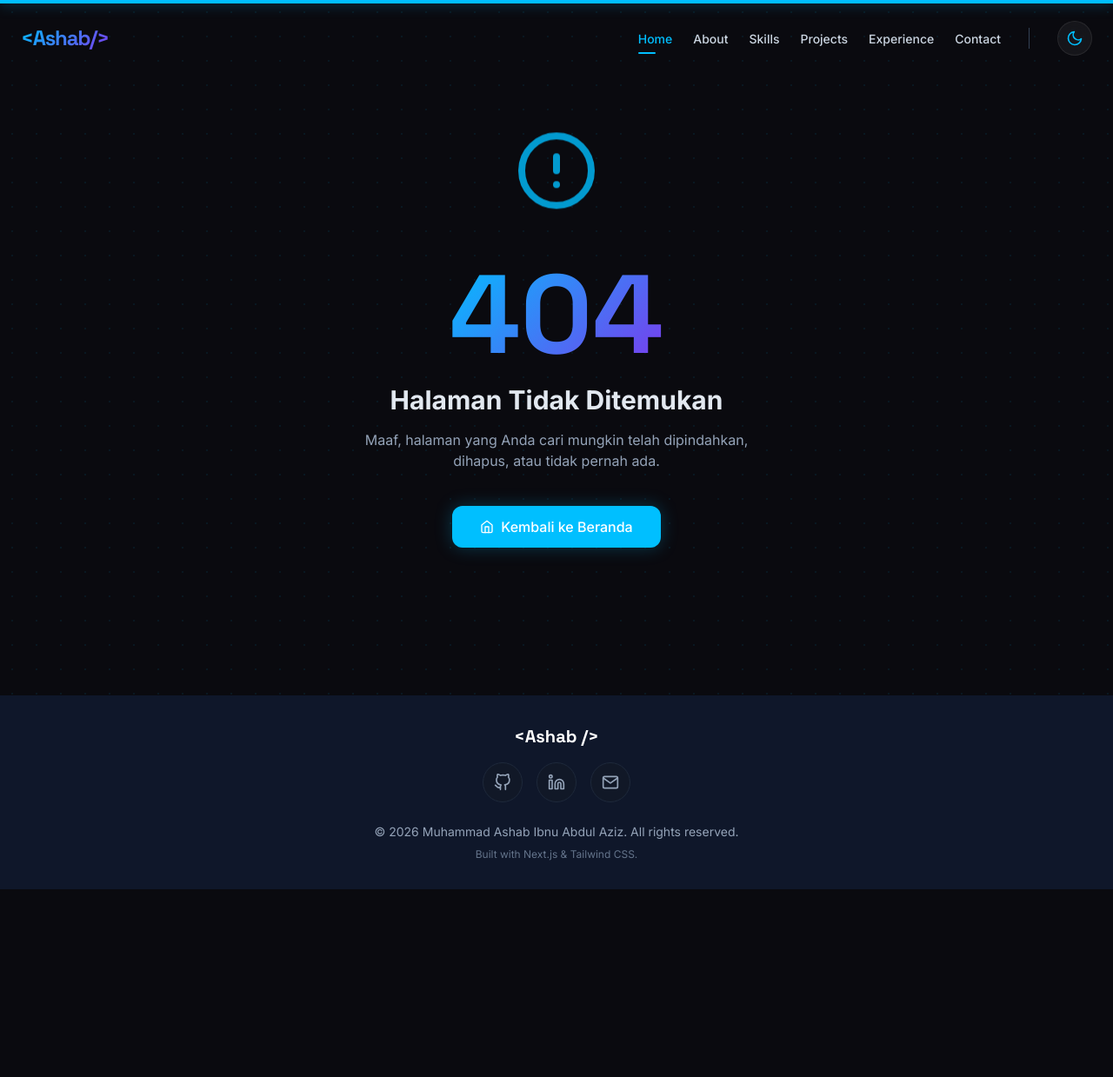
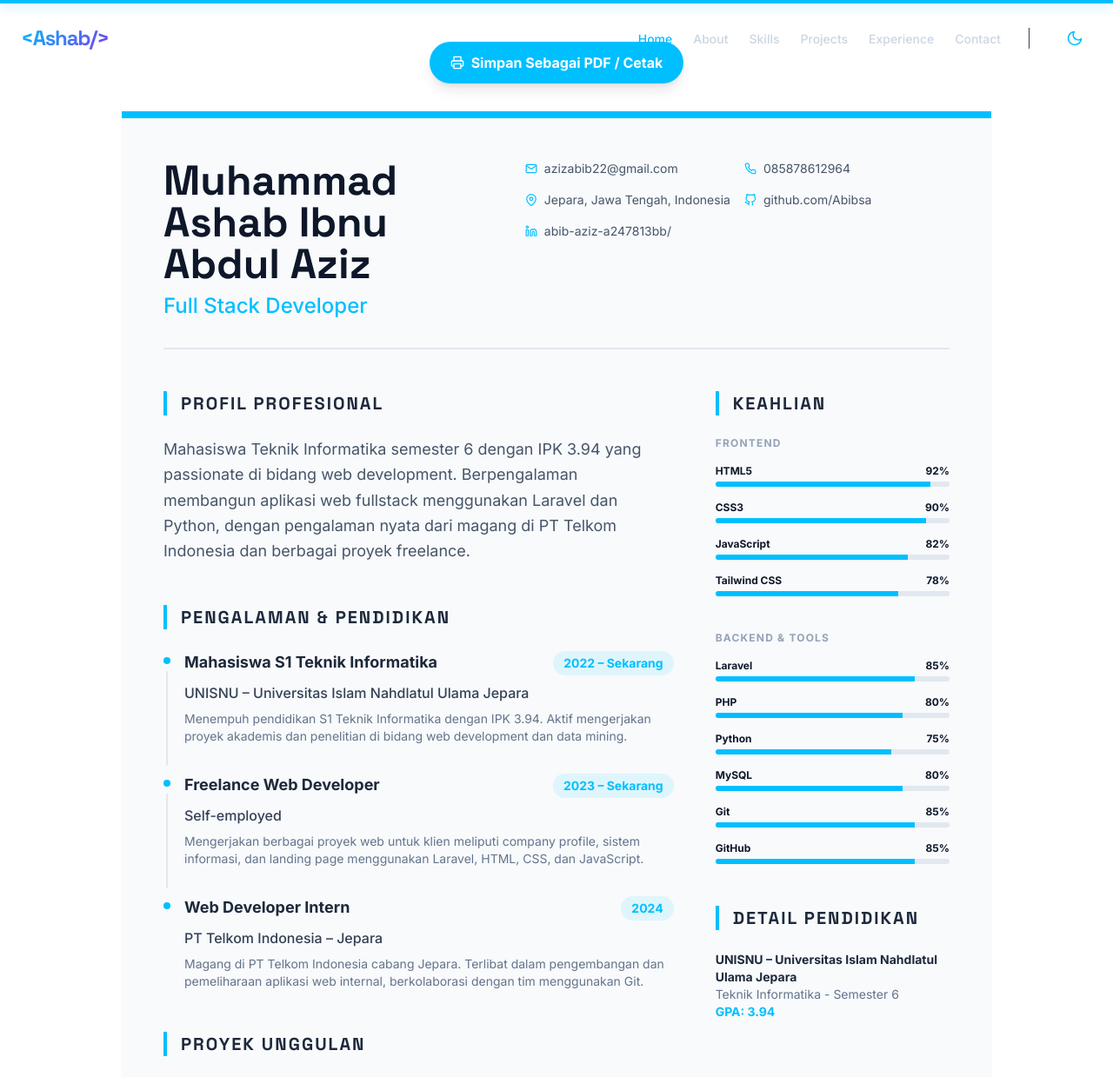
Before and after one commit to Abibsa/abib-portofolio, a Next.js app: page /cv in a window 1280 px wide. Before the commit this address had no page. Shown: the top 1239 px of the page at 87% size. Before the commit the page ends 1023 px from the top, so only its background shows below. Built offline with nearby package versions, Linux system fonts and the light colour scheme.

Commit message:
Added printable CV page at /cv and updated About section link to prevent 404

```diff
--- /dev/null
+++ b/app/cv/page.tsx
@@ -0,0 +1,164 @@
+"use client";
+
+import { personalInfo, skills, experiences, projects } from "@/lib/data";
+import { FiMail, FiPhone, FiGithub, FiLinkedin, FiMapPin, FiPrinter } from "react-icons/fi";
+
+export default function CVPage() {
+  return (
+    <div className="bg-white min-h-screen pt-24 md:pt-12 pb-12 text-slate-900 font-sans">
+      {/* Tombol Cetak (Akan disembunyikan saat di-print) */}
+      <div className="container mx-auto px-6 mb-8 flex justify-center print:hidden">
+        <button
+          onClick={() => window.print()}
+          className="flex items-center gap-2 px-6 py-3 bg-primary text-white rounded-full font-bold shadow-lg hover:scale-105 transition-all"
+        >
+          <FiPrinter /> Simpan Sebagai PDF / Cetak
+        </button>
+      </div>
+
+      <div className="max-w-[1000px] mx-auto p-8 md:p-12 border-t-8 border-primary bg-slate-50 shadow-sm print:shadow-none print:bg-white print:p-0 print:border-none">
+
+        {/* Header Section */}
+        <header className="flex flex-col md:flex-row justify-between items-start mb-12 border-b-2 border-slate-200 pb-8 gap-8">
+          <div className="flex-1">
+            <h1 className="text-4xl md:text-5xl font-bold font-heading mb-2">{personalInfo.nama}</h1>
+            <h2 className="text-2xl text-primary font-medium">{personalInfo.title}</h2>
+          </div>
+
+          <div className="grid grid-cols-1 sm:grid-cols-2 gap-4 text-sm text-slate-600">
+            <div className="flex items-center gap-2">
+              <FiMail className="text-primary" /> {personalInfo.email}
+            </div>
+            <div className="flex items-center gap-2 text-wrap">
+              <FiPhone className="text-primary shrink-0" /> {personalInfo.phone}
+            </div>
+            <div className="flex items-center gap-2">
+              <FiMapPin className="text-primary" /> {personalInfo.lokasi}
+            </div>
+            <div className="flex items-center gap-2">
+              <FiGithub className="text-primary" /> github.com/Abibsa
+            </div>
+            {personalInfo.linkedin && (
+              <div className="flex items-center gap-2 col-span-1 sm:col-span-2">
+                <FiLinkedin className="text-primary" /> {personalInfo.linkedin.replace('https://www.linkedin.com/in/', '')}
+              </div>
+            )}
+          </div>
+        </header>
+
+        <div className="grid grid-cols-1 lg:grid-cols-3 gap-12">
+
+          {/* Kolom Kiri - Main Content */}
+          <div className="lg:col-span-2 space-y-12">
+
+            {/* Bio/Profile */}
+            <section>
+              <h3 className="text-xl font-bold font-heading uppercase tracking-widest mb-6 flex items-center gap-3 border-l-4 border-primary pl-4 text-slate-800">Profil Profesional</h3>
+              <p className="text-slate-600 leading-relaxed text-lg">
+                {personalInfo.bio}
+              </p>
+            </section>
+
+            {/* Experience & Education */}
+            <section>
+              <h3 className="text-xl font-bold font-heading uppercase tracking-widest mb-6 flex items-center gap-3 border-l-4 border-primary pl-4 text-slate-800">Pengalaman & Pendidikan</h3>
+              <div className="space-y-8">
+                {experiences.map((exp, i) => (
+                  <div key={i} className="relative pl-6 before:absolute before:left-0 before:top-2 before:w-2 before:h-2 before:bg-primary before:rounded-full after:absolute after:left-[3px] after:top-6 after:bottom-[-24px] after:w-[2px] after:bg-slate-200 last:after:hidden">
+                    <div className="flex justify-between items-baseline mb-2 flex-wrap gap-2">
+                      <h4 className="font-bold text-lg text-slate-800">{exp.posisi}</h4>
+                      <span className="text-sm font-bold text-primary bg-primary/10 px-3 py-1 rounded-full">{exp.tahun}</span>
+                    </div>
+                    <p className="text-slate-700 font-medium mb-2">{exp.tempat}</p>
+                    <p className="text-slate-500 text-sm">{exp.desc}</p>
+                  </div>
+                ))}
+              </div>
+            </section>
+
+            {/* Selected Projects */}
+            <section>
+              <h3 className="text-xl font-bold font-heading uppercase tracking-widest mb-6 flex items-center gap-3 border-l-4 border-primary pl-4 text-slate-800">Proyek Unggulan</h3>
+              <div className="space-y-6">
+                {projects.map((proj, i) => (
+                  <div key={i} className="p-4 border border-slate-200 rounded-xl bg-white">
+                    <h4 className="font-bold text-slate-800 mb-1">{proj.title}</h4>
+                    <p className="text-sm text-slate-500 mb-3">{proj.desc}</p>
+                    <div className="flex flex-wrap gap-2">
+                      {proj.tech.map(t => (
+                        <span key={t} className="text-[10px] px-2 py-0.5 bg-slate-100 text-slate-600 rounded border border-slate-200">{t}</span>
+                      ))}
+                    </div>
+                  </div>
+                ))}
+              </div>
+            </section>
+          </div>
+
+          {/* Kolom Kanan - Skills & Additional Info */}
+          <div className="lg:col-span-1 space-y-12">
+
+            {/* Skills */}
+            <section>
+              <h3 className="text-xl font-bold font-heading uppercase tracking-widest mb-6 flex items-center gap-3 border-l-4 border-primary pl-4 text-slate-800">Keahlian</h3>
+              <div className="space-y-10">
+                {/* Frontend */}
+                <div>
+                  <h4 className="text-xs font-bold text-slate-400 uppercase tracking-widest mb-4">Frontend</h4>
+                  <div className="space-y-4">
+                    {skills.filter(s => s.category === 'frontend').map(skill => (
+                      <div key={skill.name}>
+                        <div className="flex justify-between text-xs mb-1 font-bold">
+                          <span>{skill.name}</span>
+                          <span>{skill.level}%</span>
+                        </div>
+                        <div className="h-1.5 w-full bg-slate-200 rounded-full overflow-hidden">
+                          <div className="h-full bg-primary" style={{ width: `${skill.level}%` }}></div>
+                        </div>
+                      </div>
+                    ))}
+                  </div>
+                </div>
+
+                {/* Backend */}
+                <div>
+                  <h4 className="text-xs font-bold text-slate-400 uppercase tracking-widest mb-4">Backend & Tools</h4>
+                  <div className="space-y-4">
+                    {skills.filter(s => s.category === 'backend').map(skill => (
+                      <div key={skill.name}>
+                        <div className="flex justify-between text-xs mb-1 font-bold">
+                          <span>{skill.name}</span>
+                          <span>{skill.level}%</span>
+                        </div>
+                        <div className="h-1.5 w-full bg-slate-200 rounded-full overflow-hidden">
+                          <div className="h-full bg-primary" style={{ width: `${skill.level}%` }}></div>
+                        </div>
+                      </div>
+                    ))}
+                  </div>
+                </div>
+              </div>
+            </section>
+
+            {/* Languages / Education details further */}
+            <section>
+              <h3 className="text-xl font-bold font-heading uppercase tracking-widest mb-6 flex items-center gap-3 border-l-4 border-primary pl-4 text-slate-800">Detail Pendidikan</h3>
+              <div className="space-y-4 text-sm">
+                <div>
+                  <p className="font-bold text-slate-800">{personalInfo.kampus}</p>
+                  <p className="text-slate-500">{personalInfo.jurusan} - Semester {personalInfo.semester}</p>
+                  <p className="text-primary font-bold">GPA: {personalInfo.ipk}</p>
+                </div>
+              </div>
+            </section>
+
+          </div>
+        </div>
+
+        <footer className="mt-16 pt-8 border-t border-slate-200 text-center text-xs text-slate-400 print:block">
+          <p>Generated from Portfolio - {personalInfo.nama}</p>
+        </footer>
+      </div>
+    </div>
+  );
+}
--- a/components/sections/About.tsx
+++ b/components/sections/About.tsx
@@ -86,9 +86,9 @@ export default function About() {
                   <FiMail /> Hubungi Saya
                 </button>
               </Link>
-              <a href="/cv.pdf" download className="px-6 py-3 rounded-xl border-2 border-primary text-primary font-medium hover:bg-primary/10 transition-colors flex items-center gap-2">
+              <Link href="/cv" className="px-6 py-3 rounded-xl border-2 border-primary text-primary font-medium hover:bg-primary/10 transition-colors flex items-center gap-2">
                 <FiDownload /> Download CV
-              </a>
+              </Link>
             </div>
           </motion.div>
         </div>
```
